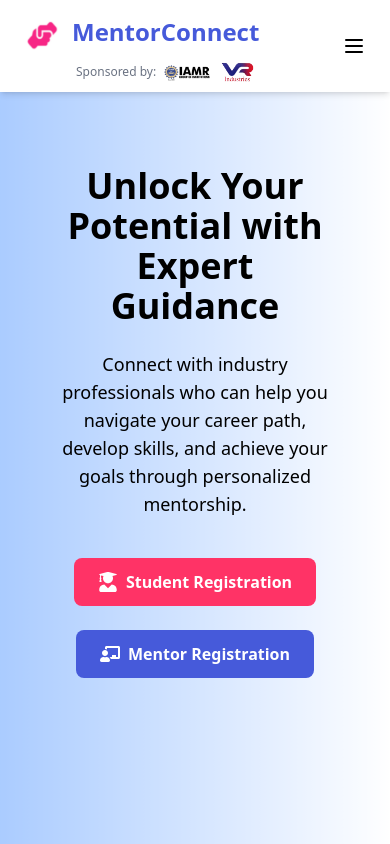
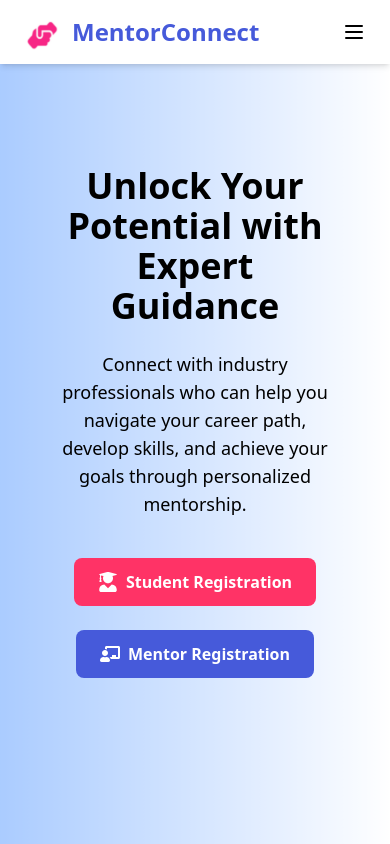
Before and after one commit to SMTECHSERVICES/mentorbiz-frontend, a React (Vite) app: page / in a window 390 px wide. Shown: the top 844 px of the page. Built offline with nearby package versions, Linux system fonts and the light colour scheme; no server answers.

Commit message:
Update section

```diff
--- a/src/components/Footer.jsx
+++ b/src/components/Footer.jsx
@@ -142,7 +142,7 @@ export default function Footer() {
         </div>
 
         {/* Middle Section: Sponsors */}
-        <div className="mb-6 md:mb-0 text-center">
+        {/* <div className="mb-6 md:mb-0 text-center">
           <p className="text-sm mb-2 text-gray-400">Sponsored by:</p>
           <div className="flex items-center justify-center space-x-4">
           <a href="https://www.iamr.ac.in" target="_blank">
@@ -160,7 +160,7 @@ export default function Footer() {
             />
             </a>
           </div>
-        </div>
+        </div> */}
 
         {/* Right Section: Social Icons */}
         <div className="flex space-x-4">
--- a/src/components/Navbar.jsx
+++ b/src/components/Navbar.jsx
@@ -603,7 +603,7 @@ const Navbar = () => {
             <img src="/images/fav_icon.png" alt="logo" className="h-12 w-12 mr-2" />
             MentorConnect
           </Link>
-          <div className="flex items-center mt-1 ml-15 space-x-2 text-xs text-gray-500">
+          {/* //<div className="flex items-center mt-1 ml-15 space-x-2 text-xs text-gray-500">
             <span>Sponsored by:</span>
             <a href="https://www.iamr.ac.in" target="_blank" rel="noopener noreferrer">
               <img src="/images/logo2.jpg" alt="Sponsor 1" className="h-6 w-auto object-contain" />
@@ -611,7 +611,7 @@ const Navbar = () => {
             <a href="https://vrindustries.org.in" target="_blank" rel="noopener noreferrer">
               <img src="/images/logo1.png" alt="Sponsor 2" className="h-6 w-auto object-contain" />
             </a>
-          </div>
+          </div>// */}
         </div>
 
         {/* Hamburger */}
```
Also changed, not shown: 1 other file (tests, documents, lock files or other folders).
